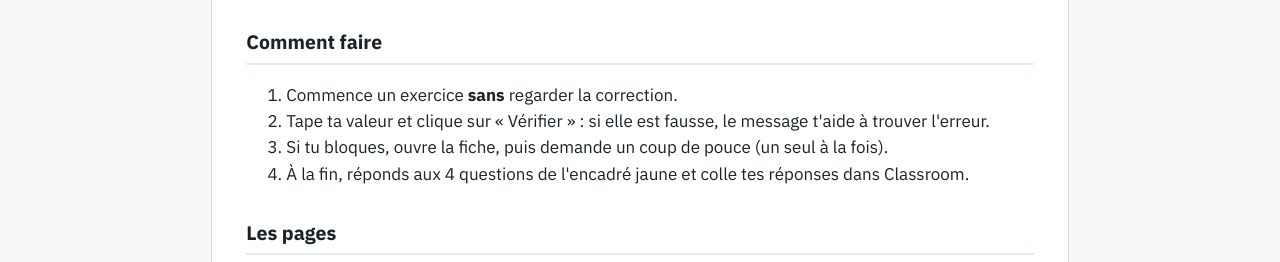
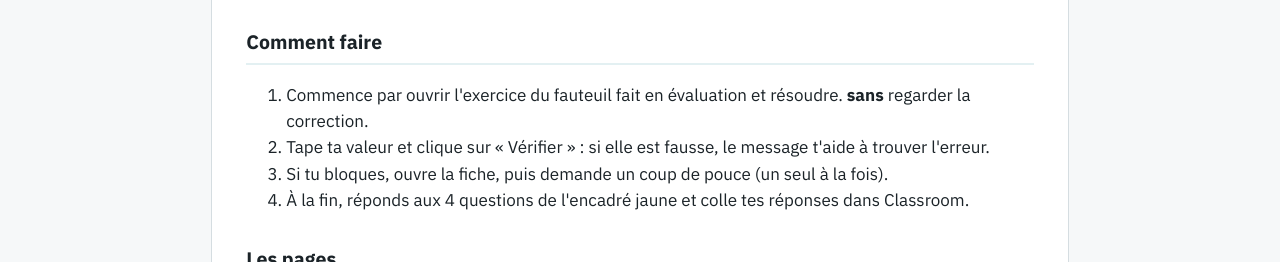
Before and after one commit to hfreypro/test-terminale, a plain HTML site: page index.html in a window 1280 px wide. Shown: the part 296-558 px from the top of the page. Drawn offline with Linux system fonts and the light colour scheme.

Commit message:
Update index.html

```diff
--- a/index.html
+++ b/index.html
@@ -20,7 +20,7 @@
   <p>Cette page va te permettre de travailler la notion de transmission de puissance. Tu as une <b>fiche</b> qui résume ce qu'il faut savoir, et deux <b>exercices</b> où tu peux vérifier tes réponses, demander des coups de pouce un par un et lire la correction.</p>
   <h2>Comment faire</h2>
   <ol>
-    <li>Commence un exercice <b>sans</b> regarder la correction.</li>
+    <li>Commence par ouvrir l'exercice du fauteuil fait en évaluation et résoudre. <b>sans</b> regarder la correction.</li>
     <li>Tape ta valeur et clique sur « Vérifier » : si elle est fausse, le message t'aide à trouver l'erreur.</li>
     <li>Si tu bloques, ouvre la fiche, puis demande un coup de pouce (un seul à la fois).</li>
     <li>À la fin, réponds aux 4 questions de l'encadré jaune et colle tes réponses dans Classroom.</li>
```
